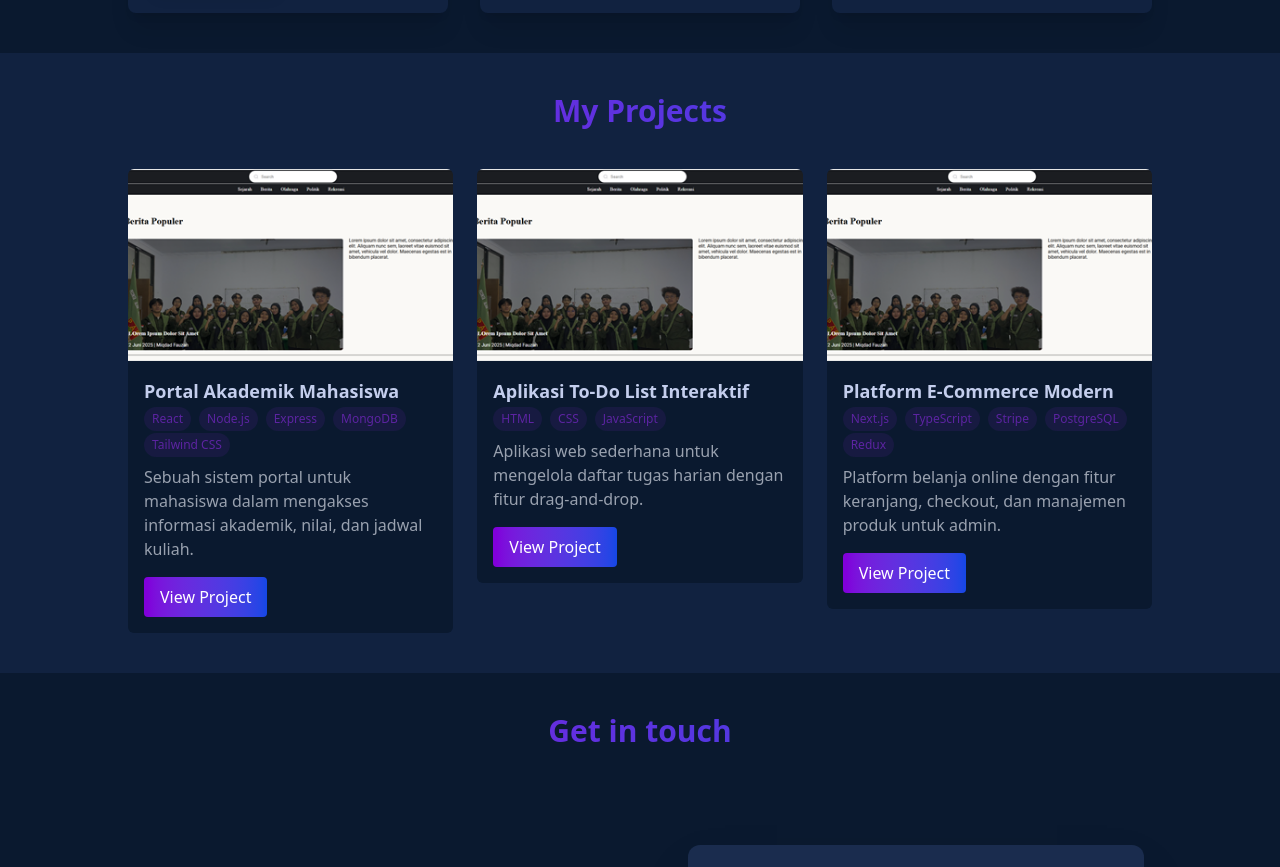
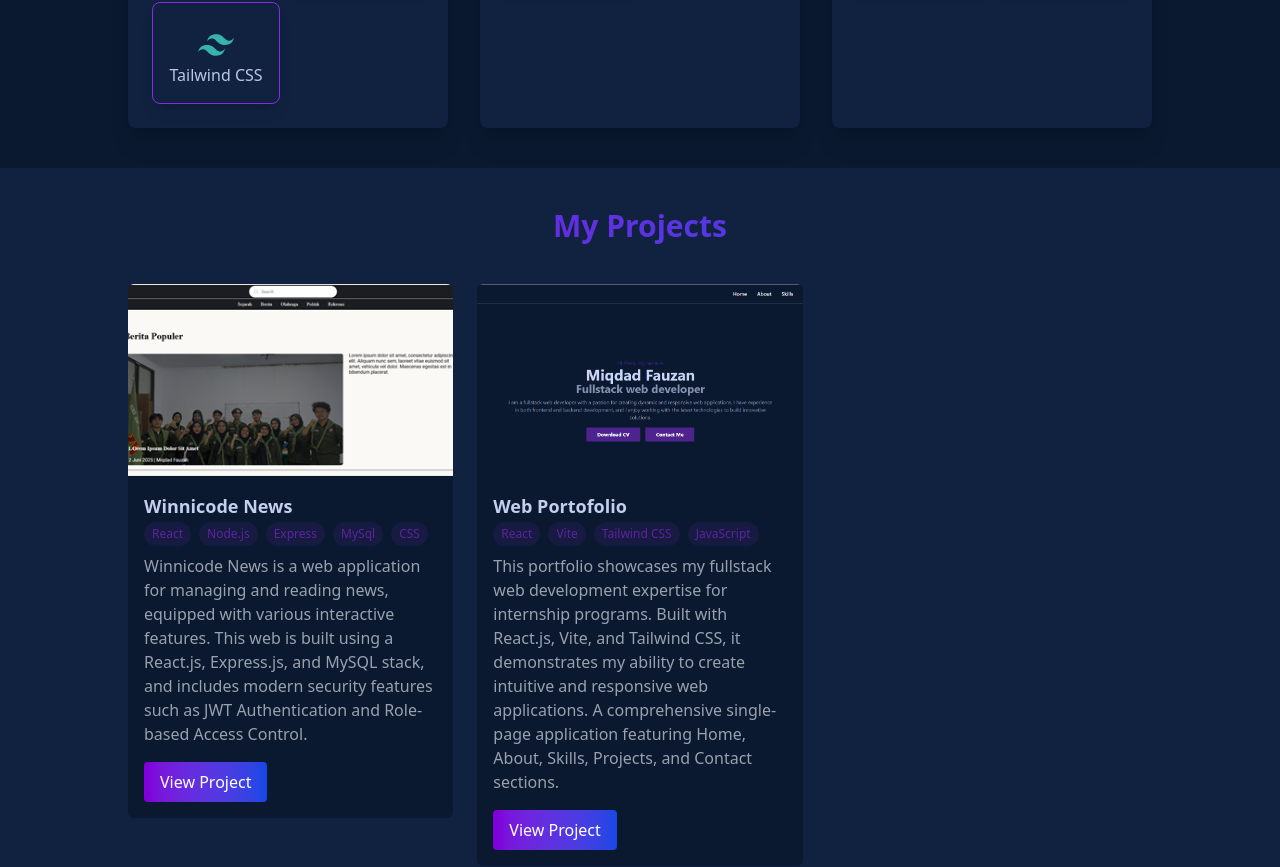
Before and after one commit to Miqdad-1184/miqdad-portofolio-react, a React (Vite) app: page / in a window 1280 px wide. Shown: the part 1605-2472 px from the top of the page. Built offline with nearby package versions, Linux system fonts and the light colour scheme.

Commit message:
update code perbaikan sedikit di bagian projects

```diff
--- a/src/js/components/section/About.jsx
+++ b/src/js/components/section/About.jsx
@@ -1,5 +1,5 @@
 import React from 'react';
-
+import Photo from '../ui/Photo.jsx';
 
 const About = () => {
   return (
@@ -7,7 +7,7 @@ const About = () => {
       <h1 className='font-bold bg-gradient-to-r from-purple-700 to-blue-700 bg-clip-text text-transparent text-center text-2xl md:text-3xl mb-8'>About Me</h1>
       <div className='flex flex-col md:flex-row justify-center items-center md:items-start gap-8'>
         <aside className='w-full flex justify-center md:w-auto'>
-
+          <Photo />
         </aside>
         <main className='text-[#8892b0] w-full md:w-2/3 text-justify px-4 md:px-0'>
           <p>A Mechatronics and Artificial Intelligence student at Universitas Pendidikan Indonesia, passionate about end-to-end web development. Proficient in modern front-end technologies like React.js for building interactive and responsive user interfaces, and skilled in back-end development using Node.js and Express.js to create efficient and scalable systems. Committed to continuous learning and contributing to innovative and comprehensive web solutions. Enthusiastic about developing a career as a Full-Stack Web Developer in a dynamic professional environment. Equipped with leadership and organizational management experience as a Chairman and staff member, which strengthens team collaboration, project management, and problem-solving skills in a dynamic development environment.</p>
--- a/src/js/components/section/Projects.jsx
+++ b/src/js/components/section/Projects.jsx
@@ -1,30 +1,24 @@
 import React from 'react';
 import CardProject from '../ui/CardProject.jsx';
-import CardPortal from '../../../assets/image.png';
+import ImagePortal from '../../../assets/portal.png';
+import ImagePortolio from '../../../assets/portofolio.png';
 
 const Projects = () => {
 
   const projectsData = [
     {
-      imageSrc: CardPortal,
-      title: 'Portal Akademik Mahasiswa',
-      description: 'Sebuah sistem portal untuk mahasiswa dalam mengakses informasi akademik, nilai, dan jadwal kuliah.',
-      technologies: ['React', 'Node.js', 'Express', 'MongoDB', 'Tailwind CSS'],
-      projectLink: 'https://example.com/portal-akademik',
+      imageSrc: ImagePortal,
+      title: 'Winnicode News',
+      description: 'Winnicode News is a web application for managing and reading news, equipped with various interactive features. This web is built using a React.js, Express.js, and MySQL stack, and includes modern security features such as JWT Authentication and Role-based Access Control.',
+      technologies: ['React', 'Node.js', 'Express', 'MySql', 'CSS'],
+      projectLink: 'https://github.com/Miqdad-1184/Winnicode_Project',
     },
     {
-      imageSrc: CardPortal,
-      title: 'Aplikasi To-Do List Interaktif',
-      description: 'Aplikasi web sederhana untuk mengelola daftar tugas harian dengan fitur drag-and-drop.',
-      technologies: ['HTML', 'CSS', 'JavaScript'],
-      projectLink: 'https://example.com/todo-app',
-    },
-    {
-      imageSrc: CardPortal,
-      title: 'Platform E-Commerce Modern',
-      description: 'Platform belanja online dengan fitur keranjang, checkout, dan manajemen produk untuk admin.',
-      technologies: ['Next.js', 'TypeScript', 'Stripe', 'PostgreSQL', 'Redux'],
-      projectLink: 'https://example.com/ecommerce',
+      imageSrc: ImagePortolio,
+      title: 'Web Portofolio',
+      description: 'This portfolio showcases my fullstack web development expertise for internship programs. Built with React.js, Vite, and Tailwind CSS, it demonstrates my ability to create intuitive and responsive web applications. A comprehensive single-page application featuring Home, About, Skills, Projects, and Contact sections. ',
+      technologies: ['React', 'Vite', 'Tailwind CSS', 'JavaScript'],
+      projectLink: 'https://miqdad-portofolio.vercel.app/',
     },
   ];
 
```
Also changed, not shown: src/assets/portal.png (renamed from src/assets/image.png), src/assets/portofolio.png (added).
